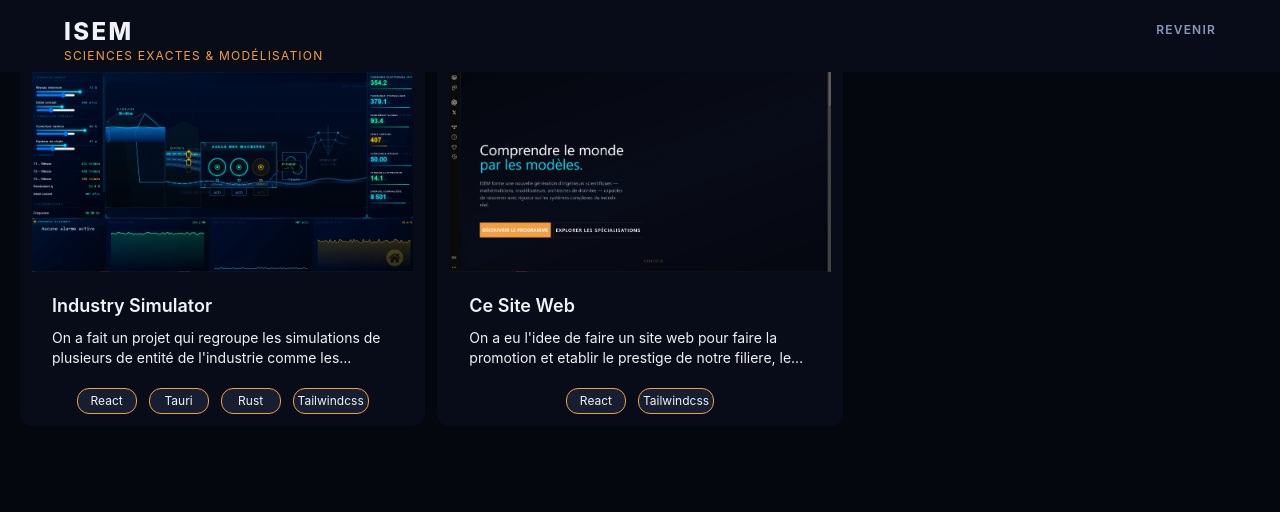
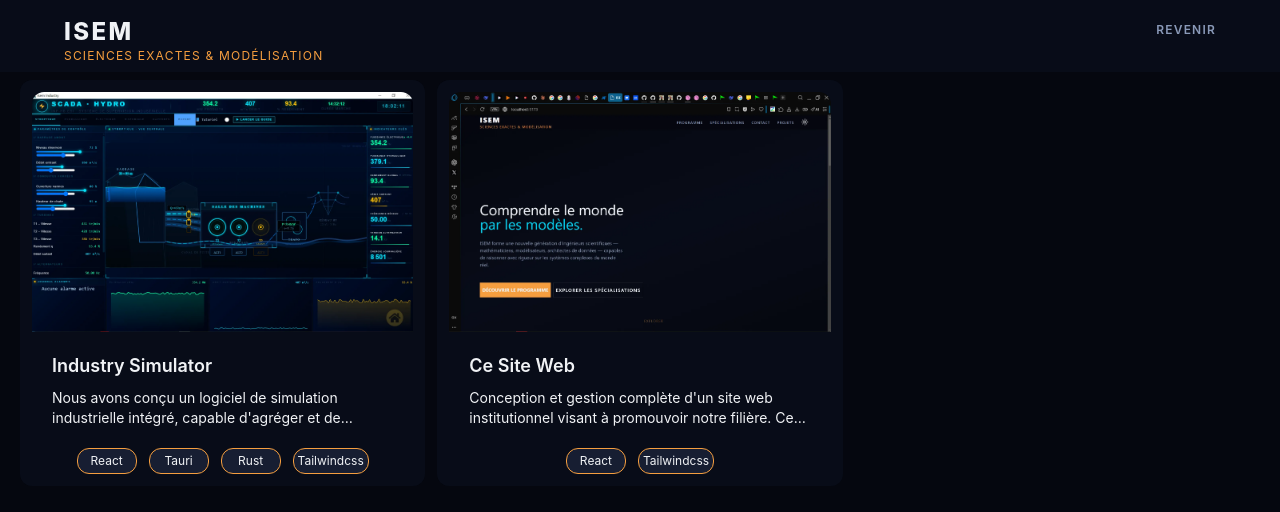
Before and after one commit to Sleepin-Koala/ISEM-website, a React (Vite) app: page /projects in a window 1280 px wide. Shown: the top 512 px of the page. Built offline with nearby package versions, Linux system fonts and the light colour scheme.

Commit message:
light improve ... again

```diff
--- a/src/assets/projects.json
+++ b/src/assets/projects.json
@@ -2,7 +2,7 @@
 
 [{
     "title" : "Industry Simulator",
-    "description": "On a fait un projet qui regroupe les simulations de plusieurs de entité de l'industrie comme les centrales hydroelectriques et autres , on les a regroupé pour faire un logiciel final de simulation ou on peut switcher entre chqaque mini-projet",
+    "description": "Nous avons conçu un logiciel de simulation industrielle intégré, capable d'agréger et de modéliser simultanément divers systèmes industriels complexes (comme les centrales hydroélectriques). Ce système unique offre une flexibilité totale, permettant un basculement immédiat entre différents scénarios pour une analyse réaliste.",
     "tags" : ["React" , "Tauri", "Rust" , "Tailwindcss"],
     "auteur" : "Sr",
     "preview" : "./1.webp",
@@ -10,7 +10,7 @@
 },
 {
     "title" : "Ce Site Web",
-    "description": "On a eu l'idee de faire un site web pour faire la promotion et etablir le prestige de notre filiere, le site web est maitrisé et maintenu par nous meme dans chaque aspect aussi minime soit t'il su projet.",
+    "description": "Conception et gestion complète d'un site web institutionnel visant à promouvoir notre filière. Ce projet démontre une maîtrise de la création, du développement et de la maintenance autonome de contenus numériques.",
     "tags" : ["React" , "Tailwindcss"],
     "auteur" : "Sr",
     "preview" : "./2.webp",
--- a/src/project_view/main.jsx
+++ b/src/project_view/main.jsx
@@ -10,7 +10,7 @@
                 { text: "REVENIR", href: "/" },
             ]} />
 
-            <div className="grid lg:grid-cols-3 gap-3 p-5">
+            <div className="grid lg:mt-15 lg:grid-cols-3 gap-3 p-5">
                 {P.map((el, id) => (
                     <Card title={el.title}
                         key={id}
```
Also changed, not shown: package.json (+8 -8 lines), 1 other file (tests, documents, lock files or other folders).
